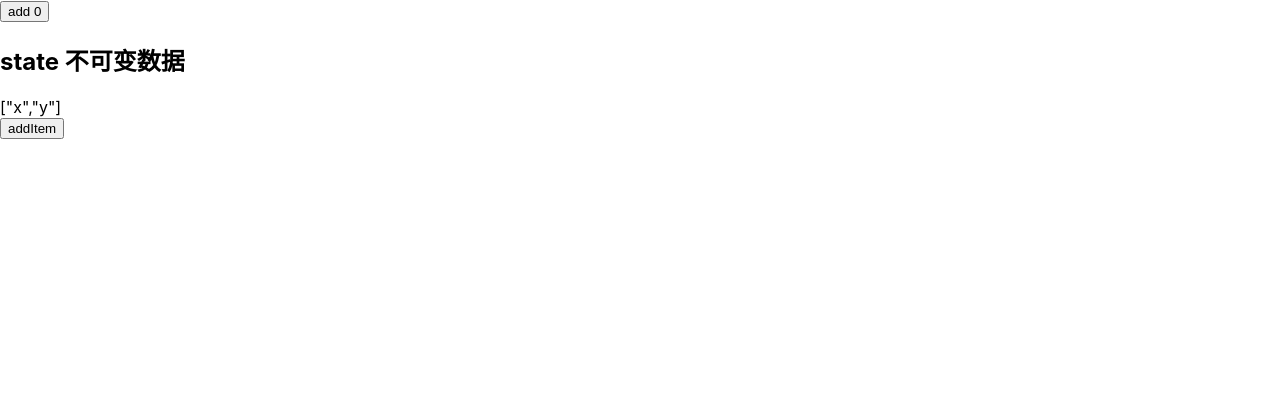
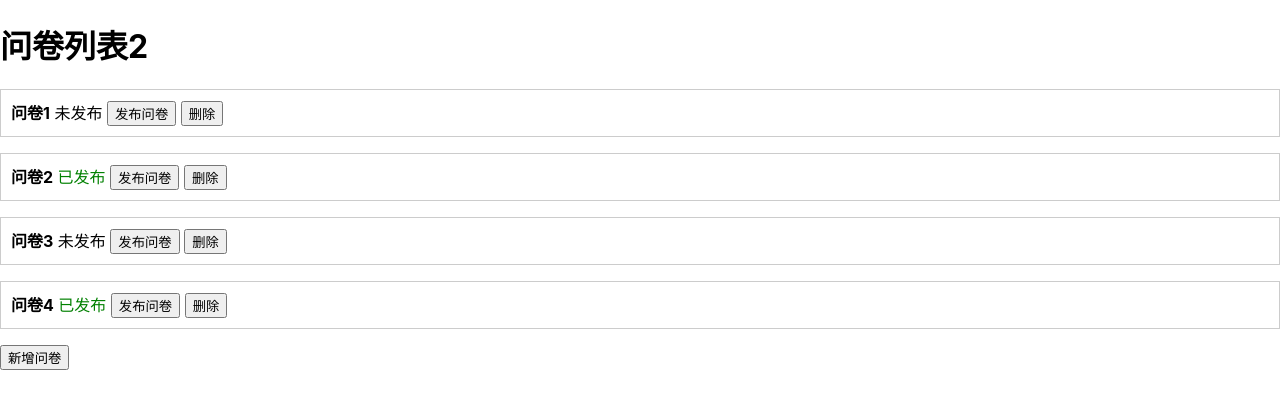
Before and after one commit to dmlvhh/react-ts-demo, a React (Create React App) app: page / in a window 1280 px wide. Shown: the top 408 px of the page. Built offline with nearby package versions, Linux system fonts and the light colour scheme.

Commit message:
feature:重构列表，用useState实现增删改

```diff
--- a/src/App.tsx
+++ b/src/App.tsx
@@ -1,12 +1,14 @@
 import React from 'react'
-import StateDemo1 from './StateDemo1'
-import StateDemo2 from './StateDemo2'
+// import StateDemo1 from './StateDemo1'
+// import StateDemo2 from './StateDemo2'
+import List2 from './List2'
 function App() {
   return (
     <>
       {/*<List1 />*/}
-      <StateDemo1 />
-      <StateDemo2 />
+      {/*<StateDemo1 />*/}
+      {/*<StateDemo2 />*/}
+      <List2 />
     </>
   )
 }
--- /dev/null
+++ b/src/List2.tsx
@@ -0,0 +1,65 @@
+import React, { FC, useState } from 'react'
+import './List1.css'
+import QuestionCard from './components/QuestionCard'
+
+const List2: FC = () => {
+  const [questionList, setQuestionList] = useState([
+    { id: 'q1', title: '问卷1', isPublished: false },
+    { id: 'q2', title: '问卷2', isPublished: true },
+    { id: 'q3', title: '问卷3', isPublished: false },
+    { id: 'q4', title: '问卷4', isPublished: true },
+  ])
+  const add = () => {
+    const r = Math.random().toString().slice(-3)
+    setQuestionList(
+      questionList.concat({
+        id: 'q5' + r,
+        title: '问卷5' + r,
+        isPublished: false,
+      })
+    )
+  }
+  const publishQuestion = (id: string) => {
+    setQuestionList(
+      questionList.map(q => {
+        if (q.id !== id) return q
+        return {
+          ...q,
+          isPublished: true,
+        }
+      })
+    )
+  }
+  const deleteQuestion = (id: string) => {
+    setQuestionList(
+      questionList.filter(q => {
+        return q.id !== id
+      })
+    )
+  }
+  return (
+    <div>
+      <h1>问卷列表2</h1>
+      <div>
+        {questionList.map(question => {
+          const { id, title, isPublished } = question
+          return (
+            <QuestionCard
+              key={id}
+              id={id}
+              title={title}
+              isPublished={isPublished}
+              deleteQuestion={deleteQuestion}
+              publishQuestion={publishQuestion}
+            />
+          )
+        })}
+      </div>
+      <div>
+        <button onClick={add}>新增问卷</button>
+      </div>
+    </div>
+  )
+}
+
+export default List2
--- /dev/null
+++ b/src/components/QuestionCard.css
@@ -0,0 +1,5 @@
+.list-item {
+    border: 1px solid #ccc;
+    padding: 10px;
+    margin-bottom: 16px;
+}
--- /dev/null
+++ b/src/components/QuestionCard.tsx
@@ -0,0 +1,46 @@
+import React, { FC } from 'react'
+import './QuestionCard.css'
+
+// ts 自定义类型
+type PropsType = {
+  id: string
+  title: string
+  isPublished: boolean
+  deleteQuestion: (id: string) => void
+  publishQuestion: (id: string) => void
+}
+
+const QuestionCard: FC<PropsType> = props => {
+  const { id, title, isPublished, deleteQuestion, publishQuestion } = props
+  const publish = (id: string) => {
+    publishQuestion(id)
+  }
+  const del = (id: string) => {
+    deleteQuestion(id)
+  }
+  return (
+    <div key={id} className="list-item">
+      <strong>{title}</strong>
+      &nbsp;
+      {isPublished ? <span style={{ color: 'green' }}>已发布</span> : <span>未发布</span>}
+      &nbsp;
+      <button
+        onClick={() => {
+          publish(id)
+        }}
+      >
+        发布问卷
+      </button>
+      &nbsp;
+      <button
+        onClick={() => {
+          del(id)
+        }}
+      >
+        删除
+      </button>
+    </div>
+  )
+}
+
+export default QuestionCard
```
